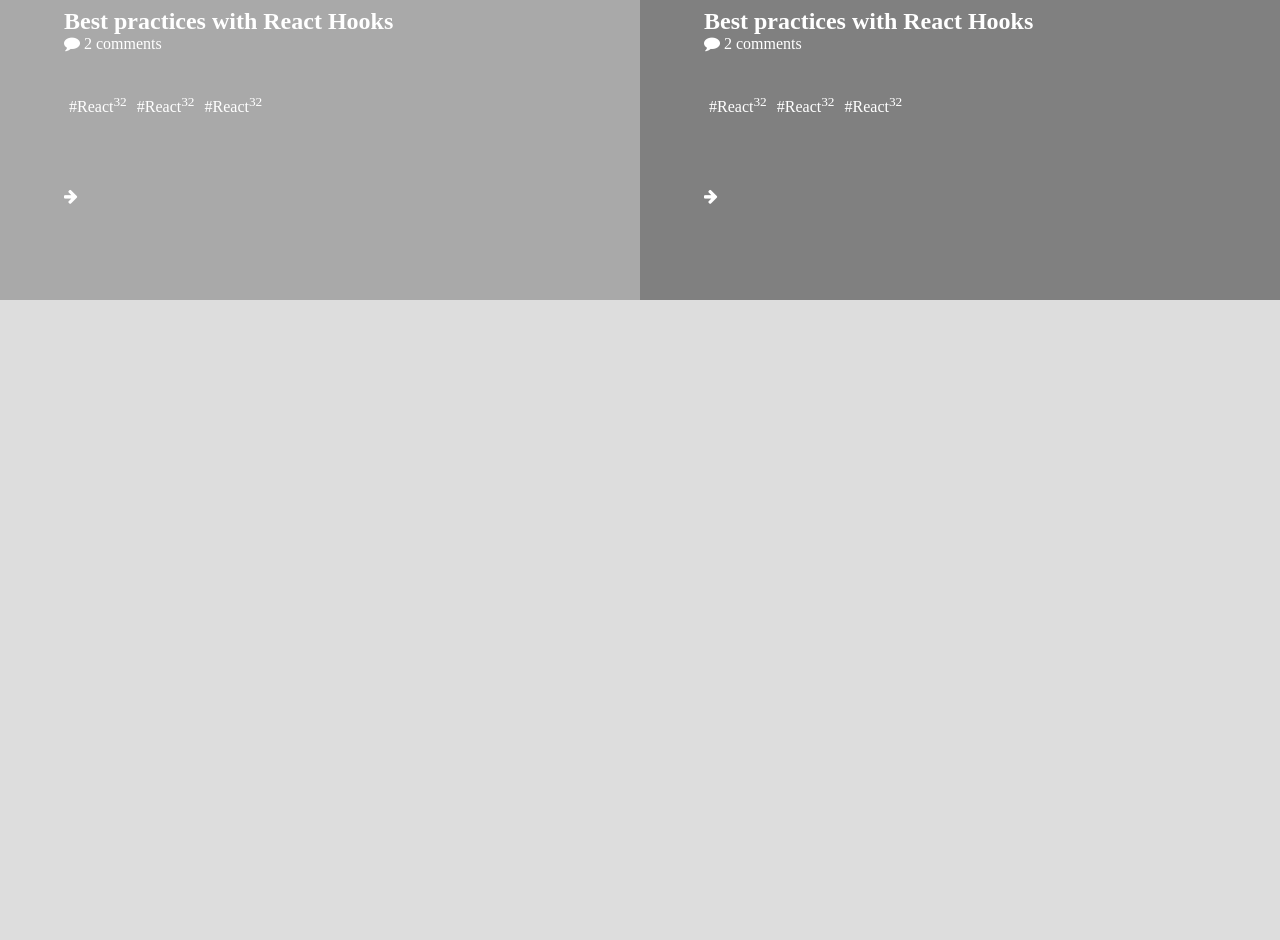
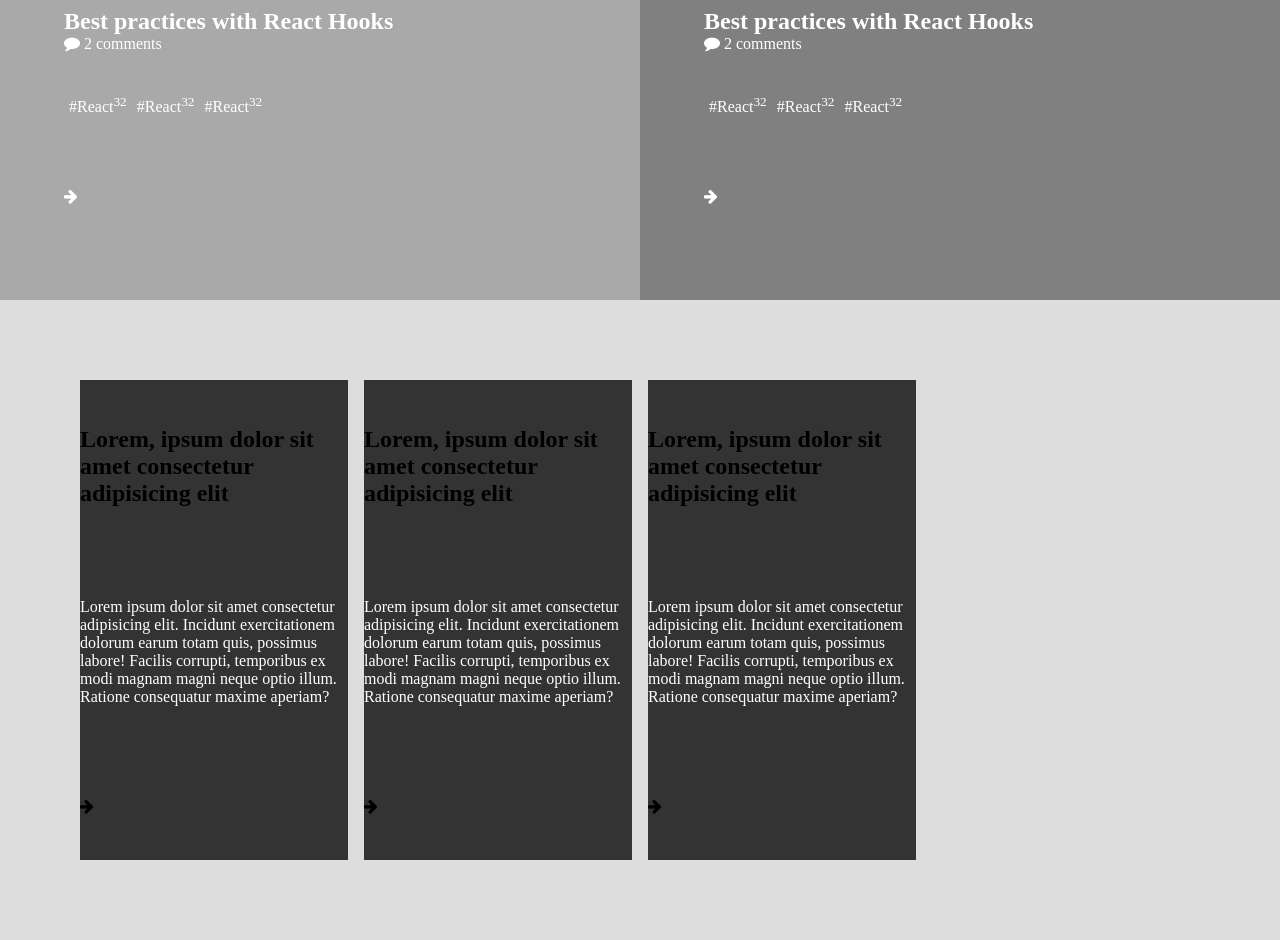
Before and after one commit to Ferm0494/UXSmashingMagazine, a plain HTML site: page index.html in a window 1280 px wide. Shown: the part 972-1912 px from the top of the page. Before the commit the page ends 1272 px from the top, so only its background shows below. Drawn offline with Linux system fonts and the light colour scheme.

Commit message:
Finished third section

```diff
--- a/assets/stylesheets/index.css
+++ b/assets/stylesheets/index.css
@@ -32,8 +32,7 @@
     border: 2px solid #fff;
 }
 
-header div {
-}
+header div {}
 
 header a:not(.components) {
     display: flex;
@@ -50,6 +49,7 @@
     display: flex;
     flex-direction: row;
 }
+
 
 /* FEAUTRED ARTICLES SECTION */
 
@@ -100,8 +100,10 @@
     border: 3px solid white;
     margin-right: 20px;
     border-radius: 8px;
-  -ms-transform: rotate(-10deg); /* IE 9 */
-  transform: rotate(-10deg); /* Standard syntax */
+    -ms-transform: rotate(-10deg);
+    /* IE 9 */
+    transform: rotate(-10deg);
+    /* Standard syntax */
 }
 
 .featured-article__author img {
@@ -167,3 +169,20 @@
     border: 2px solid #fff;
     height: 37px;
 }
+
+.thirdsection {
+    padding: 5em;
+    display: grid;
+    grid-template-columns: repeat(4, 1fr);
+    grid-template-rows: auto;
+    grid-column-gap: 1em;
+}
+
+.thirdsection article {
+    background-color: #333333;
+    height: 30rem;
+    grid-column: 25%;
+    display: flex;
+    flex-direction: column;
+    justify-content: space-around;
+}
--- a/index.html
+++ b/index.html
@@ -14,17 +14,13 @@
 
         <div>
             <a href="#" class="components">
-        <img
-          src="https://d33wubrfki0l68.cloudfront.net/81fa290218cedc39d32be7b1f1aba58a25829ebe/0a05f/images/logo--full.svg"
-          alt="Smashing.png">
+                <img src="https://d33wubrfki0l68.cloudfront.net/81fa290218cedc39d32be7b1f1aba58a25829ebe/0a05f/images/logo--full.svg" alt="Smashing.png">
             </a>
         </div>
 
         <div>
             <a href="#">
-        <img
-          src="https://d33wubrfki0l68.cloudfront.net/3fbf6ef77e5e00aea7a22423087373169b52ae7e/413ff/images/logo/logo.svg"
-          alt="Smashing Magazine">
+                <img src="https://d33wubrfki0l68.cloudfront.net/3fbf6ef77e5e00aea7a22423087373169b52ae7e/413ff/images/logo/logo.svg" alt="Smashing Magazine">
                 <h2>Hello1</h2>
                 <p>Hello2</p>
             </a>
@@ -33,9 +29,7 @@
 
         <div>
             <a href="#">
-        <img
-          src="https://d33wubrfki0l68.cloudfront.net/3fbf6ef77e5e00aea7a22423087373169b52ae7e/413ff/images/logo/logo.svg"
-          alt="Smashing Magazine">
+                <img src="https://d33wubrfki0l68.cloudfront.net/3fbf6ef77e5e00aea7a22423087373169b52ae7e/413ff/images/logo/logo.svg" alt="Smashing Magazine">
                 <h2>Hello1</h2>
                 <p>Hello2</p>
             </a>
@@ -43,9 +37,7 @@
 
         <div>
             <a href="#">
-        <img
-          src="https://d33wubrfki0l68.cloudfront.net/3fbf6ef77e5e00aea7a22423087373169b52ae7e/413ff/images/logo/logo.svg"
-          alt="Smashing Magazine">
+                <img src="https://d33wubrfki0l68.cloudfront.net/3fbf6ef77e5e00aea7a22423087373169b52ae7e/413ff/images/logo/logo.svg" alt="Smashing Magazine">
                 <h2>Hello1</h2>
                 <p>Hello2</p>
             </a>
@@ -53,9 +45,7 @@
 
         <div>
             <a href="#">
-        <img
-          src="https://d33wubrfki0l68.cloudfront.net/3fbf6ef77e5e00aea7a22423087373169b52ae7e/413ff/images/logo/logo.svg"
-          alt="Smashing Magazine">
+                <img src="https://d33wubrfki0l68.cloudfront.net/3fbf6ef77e5e00aea7a22423087373169b52ae7e/413ff/images/logo/logo.svg" alt="Smashing Magazine">
                 <h2>Hello1</h2>
                 <p>Hello2</p>
             </a>
@@ -63,9 +53,7 @@
 
         <div>
             <a href="#">
-        <img
-          src="https://d33wubrfki0l68.cloudfront.net/3fbf6ef77e5e00aea7a22423087373169b52ae7e/413ff/images/logo/logo.svg"
-          alt="Smashing Magazine">
+                <img src="https://d33wubrfki0l68.cloudfront.net/3fbf6ef77e5e00aea7a22423087373169b52ae7e/413ff/images/logo/logo.svg" alt="Smashing Magazine">
                 <h2>Hello1</h2>
                 <p>Hello2</p>
             </a>
@@ -84,19 +72,16 @@
                 <p class="bottom-text">Articles</p>
             </div>
             <div class="buttons">
-        <img
-          src="https://d33wubrfki0l68.cloudfront.net/3fbf6ef77e5e00aea7a22423087373169b52ae7e/413ff/images/logo/logo.svg"
-          alt="Smashing Magazine">
+                <img src="https://d33wubrfki0l68.cloudfront.net/3fbf6ef77e5e00aea7a22423087373169b52ae7e/413ff/images/logo/logo.svg" alt="Smashing Magazine">
                 <button>Seriously, red?</button>
             </div>
         </div>
         <article class="featured-article__box">
             <div class="featured-article top">
                 <div class="featured-article__author">
-          <img
-            src="https://cloud.netlifyusercontent.com/assets/344dbf88-fdf9-42bb-adb4-46f01eedd629/1e1a2714-a3c0-466b-8199-c63e567cb0d1/adeneye-david-abiodun-200x200.jpg"
-            alt="Adeneye David Abiodun" class="bio-image-image">
-          <p>Adeneye David Abiodun <small>wrote:</small></span></p>
+                    <img src="https://cloud.netlifyusercontent.com/assets/344dbf88-fdf9-42bb-adb4-46f01eedd629/1e1a2714-a3c0-466b-8199-c63e567cb0d1/adeneye-david-abiodun-200x200.jpg" alt="Adeneye David Abiodun" class="bio-image-image">
+                    <p>Adeneye David Abiodun <small>wrote:</small></span>
+                    </p>
                 </div>
                 <div class="featured-article__title">
                     <a href="#" class="title-link">
@@ -117,10 +102,9 @@
         <article class="featured-article__box light">
             <div class="featured-article top">
                 <div class="featured-article__author">
-          <img
-            src="https://cloud.netlifyusercontent.com/assets/344dbf88-fdf9-42bb-adb4-46f01eedd629/1e1a2714-a3c0-466b-8199-c63e567cb0d1/adeneye-david-abiodun-200x200.jpg"
-            alt="Adeneye David Abiodun" class="bio-image-image">
-          <p>Adeneye David Abiodun <small>wrote:</small></span></p>
+                    <img src="https://cloud.netlifyusercontent.com/assets/344dbf88-fdf9-42bb-adb4-46f01eedd629/1e1a2714-a3c0-466b-8199-c63e567cb0d1/adeneye-david-abiodun-200x200.jpg" alt="Adeneye David Abiodun" class="bio-image-image">
+                    <p>Adeneye David Abiodun <small>wrote:</small></span>
+                    </p>
                 </div>
                 <div class="featured-article__title">
                     <a href="#" class="title-link">
@@ -141,10 +125,9 @@
         <article class="featured-article__box light">
             <div class="featured-article">
                 <div class="featured-article__author">
-          <img
-            src="https://cloud.netlifyusercontent.com/assets/344dbf88-fdf9-42bb-adb4-46f01eedd629/1e1a2714-a3c0-466b-8199-c63e567cb0d1/adeneye-david-abiodun-200x200.jpg"
-            alt="Adeneye David Abiodun" class="bio-image-image">
-          <p>Adeneye David Abiodun <small>wrote:</small></span></p>
+                    <img src="https://cloud.netlifyusercontent.com/assets/344dbf88-fdf9-42bb-adb4-46f01eedd629/1e1a2714-a3c0-466b-8199-c63e567cb0d1/adeneye-david-abiodun-200x200.jpg" alt="Adeneye David Abiodun" class="bio-image-image">
+                    <p>Adeneye David Abiodun <small>wrote:</small></span>
+                    </p>
                 </div>
                 <div class="featured-article__title">
                     <a href="#" class="title-link">
@@ -165,10 +148,9 @@
         <article class="featured-article__box">
             <div class="featured-article">
                 <div class="featured-article__author">
-          <img
-            src="https://cloud.netlifyusercontent.com/assets/344dbf88-fdf9-42bb-adb4-46f01eedd629/1e1a2714-a3c0-466b-8199-c63e567cb0d1/adeneye-david-abiodun-200x200.jpg"
-            alt="Adeneye David Abiodun" class="bio-image-image">
-          <p>Adeneye David Abiodun <small>wrote:</small></span></p>
+                    <img src="https://cloud.netlifyusercontent.com/assets/344dbf88-fdf9-42bb-adb4-46f01eedd629/1e1a2714-a3c0-466b-8199-c63e567cb0d1/adeneye-david-abiodun-200x200.jpg" alt="Adeneye David Abiodun" class="bio-image-image">
+                    <p>Adeneye David Abiodun <small>wrote:</small></span>
+                    </p>
                 </div>
                 <div class="featured-article__title">
                     <a href="#" class="title-link">
@@ -187,6 +169,30 @@
         </article>
     </section>
 
+    <section class="thirdsection">
+        <article>
+            <h2>Lorem, ipsum dolor sit amet consectetur adipisicing elit</h2>
+            <p>Lorem ipsum dolor sit amet consectetur adipisicing elit. Incidunt exercitationem dolorum earum totam quis, possimus labore! Facilis corrupti, temporibus ex modi magnam magni neque optio illum. Ratione consequatur maxime aperiam?</p>
+            <i class="fa fa-arrow-right"></i>
+        </article>
+
+        <article>
+            <h2>Lorem, ipsum dolor sit amet consectetur adipisicing elit</h2>
+            <p>Lorem ipsum dolor sit amet consectetur adipisicing elit. Incidunt exercitationem dolorum earum totam quis, possimus labore! Facilis corrupti, temporibus ex modi magnam magni neque optio illum. Ratione consequatur maxime aperiam?</p>
+            <i class="fa fa-arrow-right"></i>
+        </article>
+
+        <article>
+            <h2>Lorem, ipsum dolor sit amet consectetur adipisicing elit</h2>
+            <p>Lorem ipsum dolor sit amet consectetur adipisicing elit. Incidunt exercitationem dolorum earum totam quis, possimus labore! Facilis corrupti, temporibus ex modi magnam magni neque optio illum. Ratione consequatur maxime aperiam?</p>
+            <i class="fa fa-arrow-right"></i>
+        </article>
+
+
+
+
+    </section>
+
 </body>
 
 </html>
```
Lines whose indentation alone changed are shown as unchanged.
